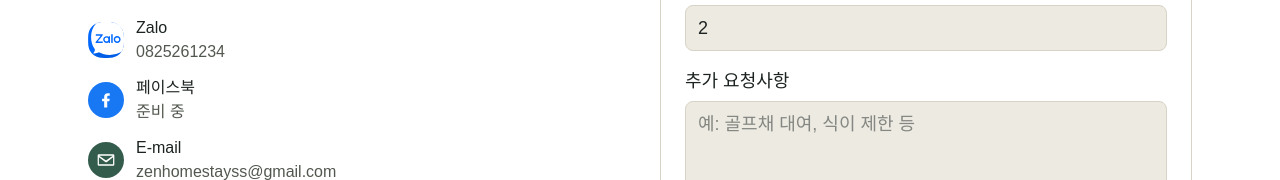
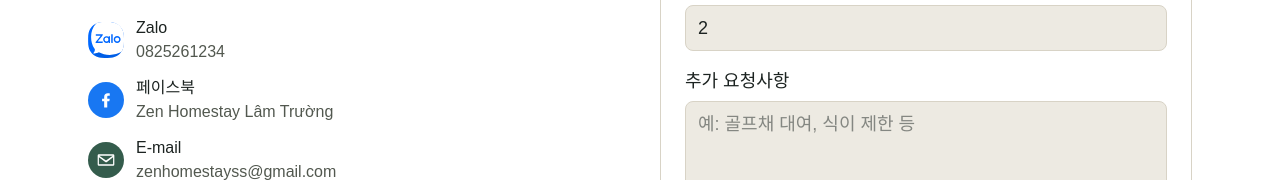
Before and after one commit to khanhnhv-metaf/Metaf-gofl, a Next.js app: page / in a window 1280 px wide. Shown: the part 4759-4939 px from the top of the page. Built offline with nearby package versions, Linux system fonts and the light colour scheme; no server answers; the database is empty.

Commit message:
fix: cmt

```diff
--- a/src/components/ContactSection.tsx
+++ b/src/components/ContactSection.tsx
@@ -3,6 +3,8 @@
 import ContactForm from "./ContactForm";
 import ContactChannelIcon from "./ContactChannelIcon";
 import { useLanguage } from "./LanguageProvider";
+
+const FACEBOOK_URL = "https://www.facebook.com/share/1BwP6tDXbg/";
 
 function getChannelHref(key: string, value: string | null): string | null {
   if (!value) return null;
@@ -15,6 +17,8 @@ function getChannelHref(key: string, value: string | null): string | null {
       return `https://zalo.me/${value.replace(/^0/, "84")}`;
     case "telegram":
       return `https://t.me/${value.replace(/^@/, "")}`;
+    case "facebook":
+      return FACEBOOK_URL;
     default:
       return null;
   }
--- a/src/lib/translations.ts
+++ b/src/lib/translations.ts
@@ -139,7 +139,7 @@ export const translations = {
         {
           key: "facebook" as const,
           label: "Facebook",
-          value: "Đang chuẩn bị" as string | null,
+          value: "Zen Homestay Lâm Trường" as string | null,
         },
         {
           key: "email" as const,
@@ -315,7 +315,7 @@ export const translations = {
         {
           key: "facebook" as const,
           label: "페이스북",
-          value: "준비 중" as string | null,
+          value: "Zen Homestay Lâm Trường" as string | null,
         },
         {
           key: "email" as const,
```
